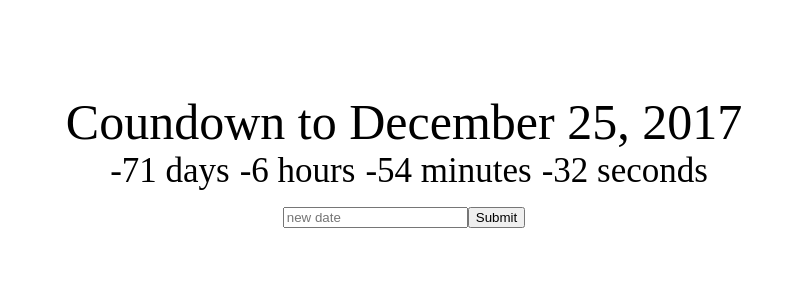
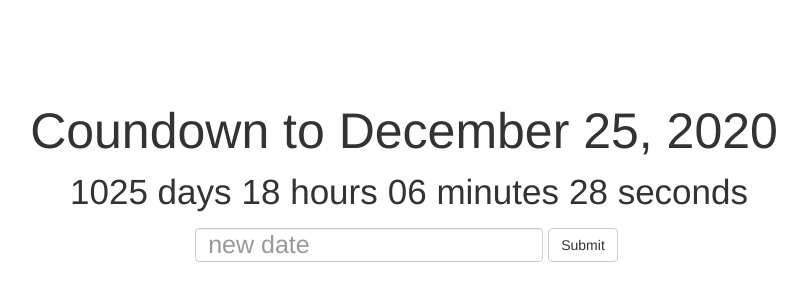
Before and after one commit to dwgarrett2013/countdownchamp, a React (Create React App) app: page / in a window 1280 px wide. Shown: the part 160-460 px from the top of the page, without its empty margins (236-1043 px from the left). Built offline with nearby package versions, Linux system fonts and the light colour scheme.

Commit message:
adding fully working countdown clock, challenge section remains

```diff
--- a/package.json
+++ b/package.json
@@ -4,6 +4,7 @@
   "private": true,
   "dependencies": {
     "react": "^16.2.0",
+    "react-bootstrap": "^0.32.1",
     "react-dom": "^16.2.0",
     "react-scripts": "1.1.1"
   },
--- a/public/index.html
+++ b/public/index.html
@@ -19,6 +19,9 @@
       work correctly both with client-side routing and a non-root public URL.
       Learn how to configure a non-root public URL by running `npm run build`.
     -->
+    <!-- This is added in -->
+    <!-- Latest compiled and minified CSS -->
+    <link rel="stylesheet" href="https://maxcdn.bootstrapcdn.com/bootstrap/3.3.7/css/bootstrap.min.css" integrity="sha384-BVYiiSIFeK1dGmJRAkycuHAHRg32OmUcww7on3RYdg4Va+PmSTsz/K68vbdEjh4u" crossorigin="anonymous">
     <title>React App</title>
   </head>
   <body>
--- a/src/App.css
+++ b/src/App.css
@@ -12,3 +12,8 @@
     display: inline;
     margin-left: 10px;
 }
+
+.Deadline-input {
+  font-size: 25px;
+  margin: 5px;
+}
--- a/src/App.jsx
+++ b/src/App.jsx
@@ -1,6 +1,7 @@
 import React, { Component } from 'react';  //no need to import ReactDOM since index already covers this
 import Clock from './Clock';  //import the clock class
 import './App.css'; //This allows us to import the App.css file from the same directory
+import { Form, FormControl, Button } from 'react-bootstrap'; //this allows us to import react-bootstrap capabilities that were defined in the public index.html
 
 //we are creating ESX classes in an object-oriented model
 //We are extending React's component class
@@ -23,7 +24,7 @@
     //state is an Object, could be a string, object, or another Object
     this.state={
       //adding first state variable called 'deadline'
-      deadline: 'December 25, 2017',
+      deadline: 'December 25, 2020',
       //adding a second state variable to receive changed input
       newDeadline: '' //initially set as an empty string
     }
@@ -44,6 +45,9 @@
   //change the onChange to set state from console.log
   //add the Clock
   //props arguements in the constructors can be passed from parent application state to other componenets via the tags (e.g. the clock props argument)
+  //we can add form inline totrue, don't need the "true" if already true
+  //We will also add FormControl and Button tags from react-bootstrap
+  //adding className ("Deadline-Input") allows us to control font-size of input field in our css file
   render() {
     return (
       <div className="App">
@@ -53,14 +57,16 @@
         <Clock
           deadline={this.state.deadline}
         />
-        <div>
-          <input placeholder='new date'
-          onChange={event => this.setState({newDeadline: event.target.value})}
-        />
-          <button onClick={() => this.changeDeadline()}>
+        <Form inline={true}>
+          <FormControl
+          className="Deadline-input"
+            placeholder='new date'
+            onChange={event => this.setState({newDeadline: event.target.value})}
+          />
+          <Button onClick={() => this.changeDeadline()}>
             Submit
-          </button>
-        </div>
+          </Button>
+        </Form>
       </div>
     )
   }
--- a/src/Clock.jsx
+++ b/src/Clock.jsx
@@ -26,6 +26,22 @@
   componentDidMount() {
     //executes getTimeUntil() every second (1000 ms since ms is the unit)
     setInterval(() => this.getTimeUntil(this.props.deadline), 1000);
+  }
+
+  //function that adds a leading zero to a number to ensure it is displayed neatly
+  leadingZero(num) {
+    //console.log(num);
+
+    //conventional logic approach
+    /*
+    if(num<10) {
+      return ('0'+ num);
+    }
+    return num;
+    */
+
+    //turnary experession approach
+    return num < 10 ? ('0' + num) : num;
   }
 
   //es6 and later does not allow for you to use the var keyword
@@ -58,12 +74,14 @@
   //use this.state to hold the values of the state field
   render() {
     //this.whatever takes functions from the same class/component
+    //one can add leadingZero() methods so that the displayed value is leading zeroes, for security reasons, this logic should be display-based, as opposed to actual implementable logic
+    //if the deadline has already passed, then it will display a negative prior
     return (
       <div>
-        <div className="Clock-days">{this.state.days} days</div>
-        <div className="Clock-hours">{this.state.hours} hours</div>
-        <div className="Clock-minutes">{this.state.minutes} minutes</div>
-        <div className="Clock-seconds">{this.state.seconds} seconds</div>
+        <div className="Clock-days">{this.leadingZero(this.state.days)} days</div>
+        <div className="Clock-hours">{this.leadingZero(this.state.hours)} hours</div>
+        <div className="Clock-minutes">{this.leadingZero(this.state.minutes)} minutes</div>
+        <div className="Clock-seconds">{this.leadingZero(this.state.seconds)} seconds</div>
       </div>
     )
   }
--- a/src/index.js
+++ b/src/index.js
@@ -4,6 +4,8 @@
 
 //spits out div text onto the screen.  We are referencing our JSX page
 //We can also change a 2-tagged div element to a 1-tagged element using a self-enclosing tag [<App />]
+
+//this imports the root element identified in the public folder index.hmtl page
 ReactDOM.render(
   <App />,
   document.getElementById('root')
```
Also changed, not shown: 2 other files (tests, documents, lock files or other folders).
